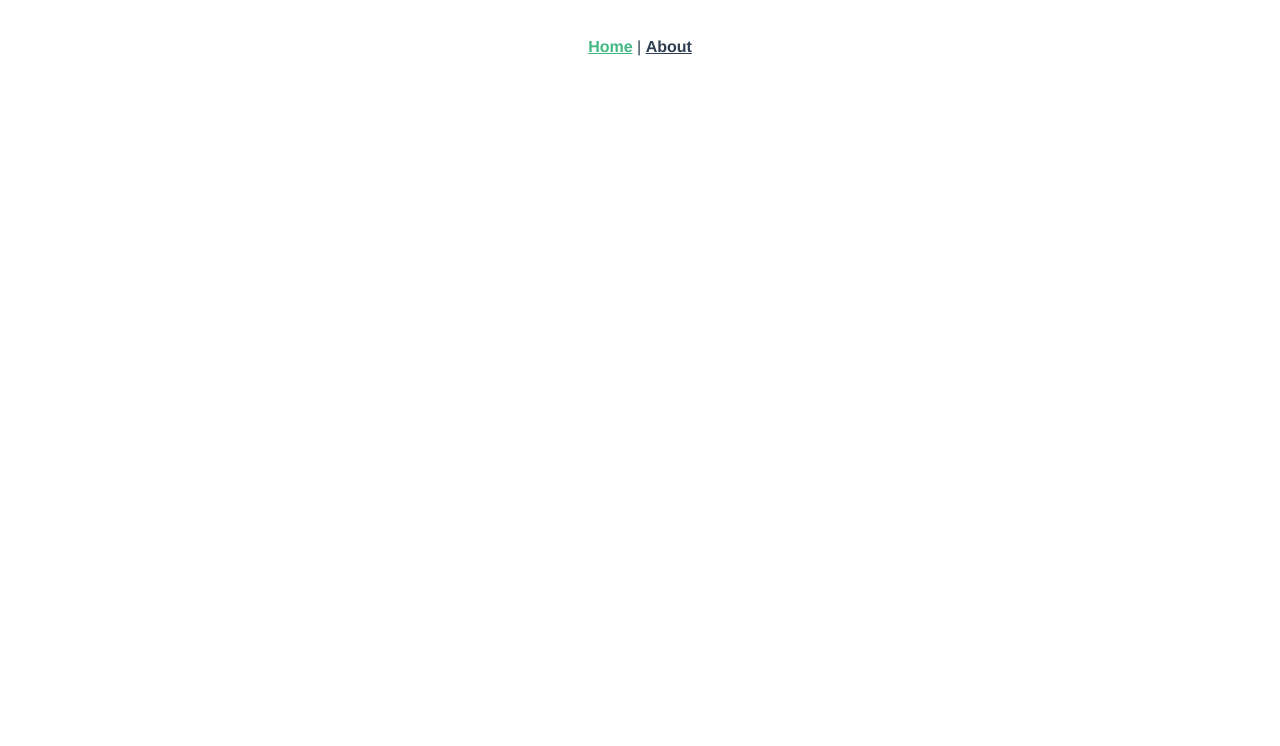
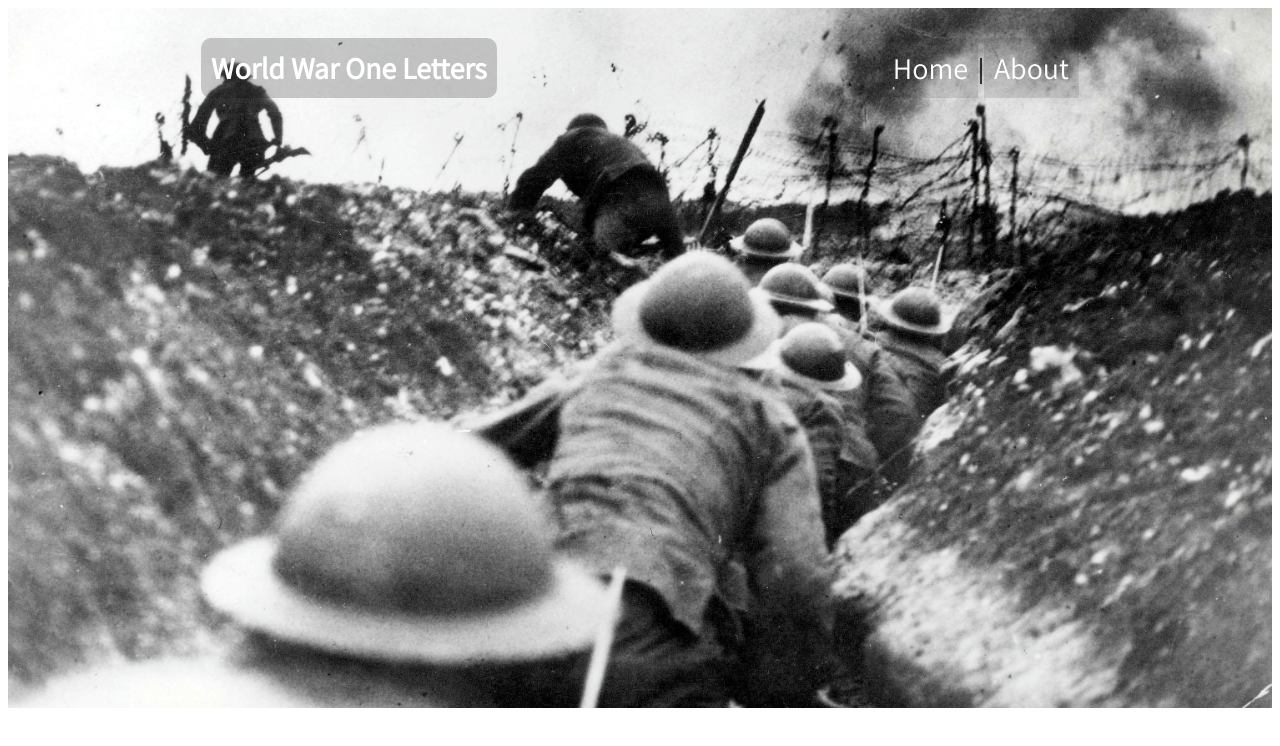
Before and after one commit to ravenusmc/world_one_letters, a Vue app in the folder client/: page / in a window 1280 px wide. Shown: the top 746 px of the page. Built offline with nearby package versions, Linux system fonts and the light colour scheme.

Commit message:
added navbar and header area to project

```diff
--- a/client/public/index.html
+++ b/client/public/index.html
@@ -5,6 +5,8 @@
     <meta http-equiv="X-UA-Compatible" content="IE=edge">
     <meta name="viewport" content="width=device-width,initial-scale=1.0">
     <title>World War One Letters</title>
+    <!-- Google fonts link -->
+    <link href="https://fonts.googleapis.com/css?family=Assistant&display=swap" rel="stylesheet">
   </head>
   <body>
     <noscript>
--- a/client/src/App.vue
+++ b/client/src/App.vue
@@ -1,32 +1,15 @@
 <template>
   <div id="app">
     <div id="nav">
-      <router-link to="/">Home</router-link> |
-      <router-link to="/about">About</router-link>
+      <!-- <router-link to="/">Home</router-link> |
+      <router-link to="/about">About</router-link> -->
     </div>
     <router-view/>
   </div>
 </template>
 
 <style>
-#app {
-  font-family: Avenir, Helvetica, Arial, sans-serif;
-  -webkit-font-smoothing: antialiased;
-  -moz-osx-font-smoothing: grayscale;
-  text-align: center;
-  color: #2c3e50;
-}
-
-#nav {
-  padding: 30px;
-}
-
-#nav a {
-  font-weight: bold;
-  color: #2c3e50;
-}
-
-#nav a.router-link-exact-active {
-  color: #42b983;
+.font {
+  font-family: 'Assistant', sans-serif;
 }
 </style>
--- /dev/null
+++ b/client/src/components/generic/Header.vue
@@ -0,0 +1,71 @@
+<template>
+  <div>
+    <header>
+
+      <nav>
+
+        <div>
+          <h3 class='font navTitle'>World War One Letters</h3>
+        </div>
+
+        <div class='linkDiv'>
+          <router-link class='font routerLinkFormatting' to="/">Home</router-link> |
+          <router-link class='font routerLinkFormatting' to="/about">About</router-link>
+        </div>
+
+      </nav>
+
+    </header>
+    <router-view/>
+  </div>
+</template>
+
+<script>
+export default {
+  name: "Header",
+}
+</script>
+
+<style scoped>
+
+header {
+  background-image: url('../../assets/images/headerImage.jpg');
+  height: 700px;
+  background-size: cover;
+  background-position: center;
+  background-repeat: no-repeat;
+}
+
+nav {
+  display: flex;
+  flex-direction: row;
+  justify-content: space-around;
+}
+
+.navTitle {
+  color: white;
+  background-color: rgba(0, 0, 0, 0.2);
+  font-size: 30px;
+  padding: 10px;
+  border-radius: 10px;
+}
+
+.linkDiv {
+  display: flex;
+  flex-direction: row;
+  align-items: center;
+  font-size: 30px;
+}
+
+.routerLinkFormatting {
+  color: white;
+  text-decoration: none;
+  background-color: rgba(0, 0, 0, 0.1);
+  padding: 10px;
+}
+
+.routerLinkFormatting:hover {
+  border-bottom: 2px solid #333;
+}
+
+</style>
--- a/client/src/views/About.vue
+++ b/client/src/views/About.vue
@@ -1,5 +1,18 @@
 <template>
-  <div class="about">
+  <div>
+    <Header/>
     <h1>This is an about page</h1>
   </div>
 </template>
+
+<script>
+// @ is an alias to /src
+import Header from '@/components/generic/Header.vue'
+
+export default {
+  name: 'Home',
+  components: {
+    Header,
+  }
+}
+</script>
--- a/client/src/views/Home.vue
+++ b/client/src/views/Home.vue
@@ -1,15 +1,17 @@
 <template>
   <div>
+    <Header/>
   </div>
 </template>
 
 <script>
 // @ is an alias to /src
-import HelloWorld from '@/components/HelloWorld.vue'
+import Header from '@/components/generic/Header.vue'
 
 export default {
   name: 'Home',
   components: {
+    Header,
   }
 }
 </script>
```
Also changed, not shown: client/src/assets/images/headerImage.jpg (added).
